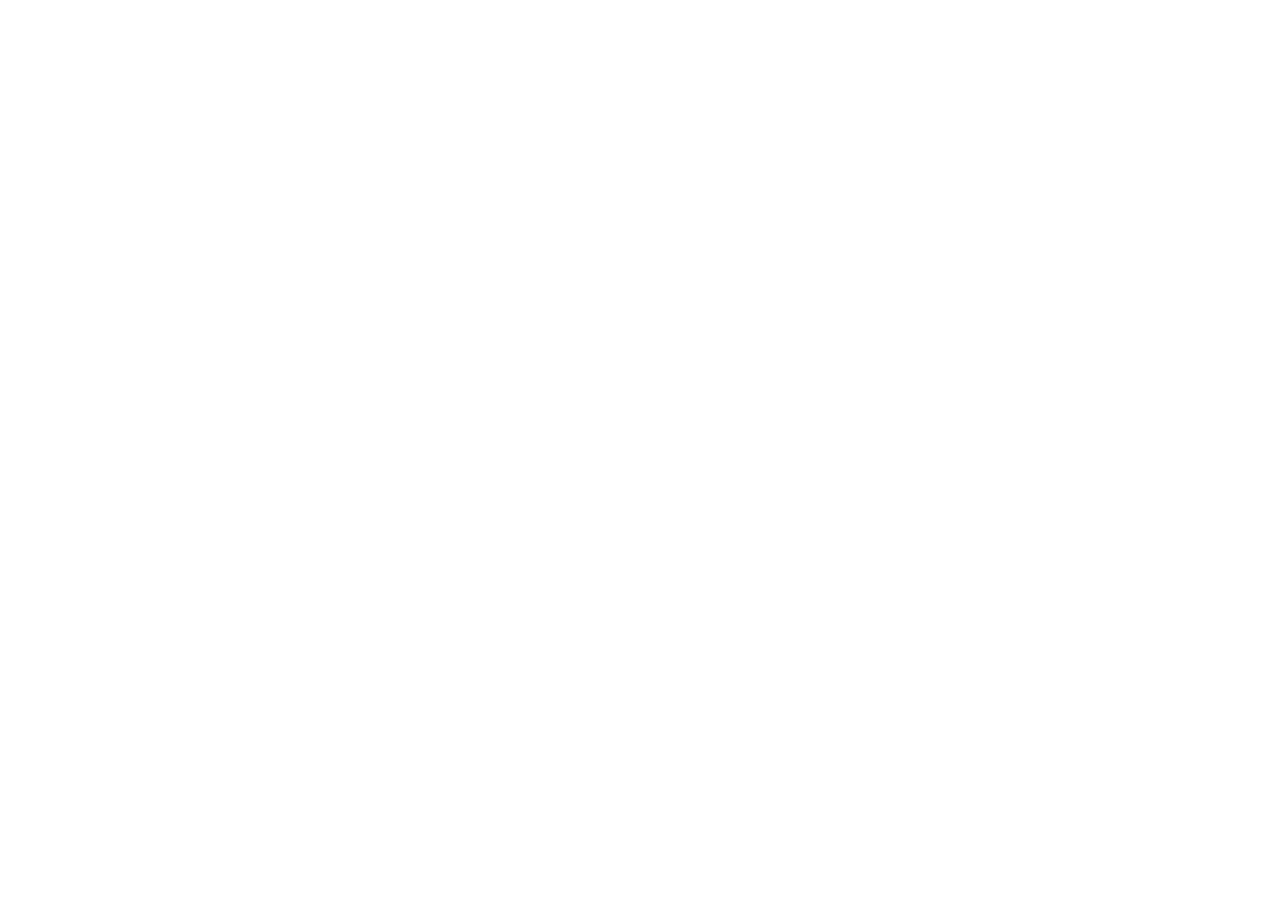
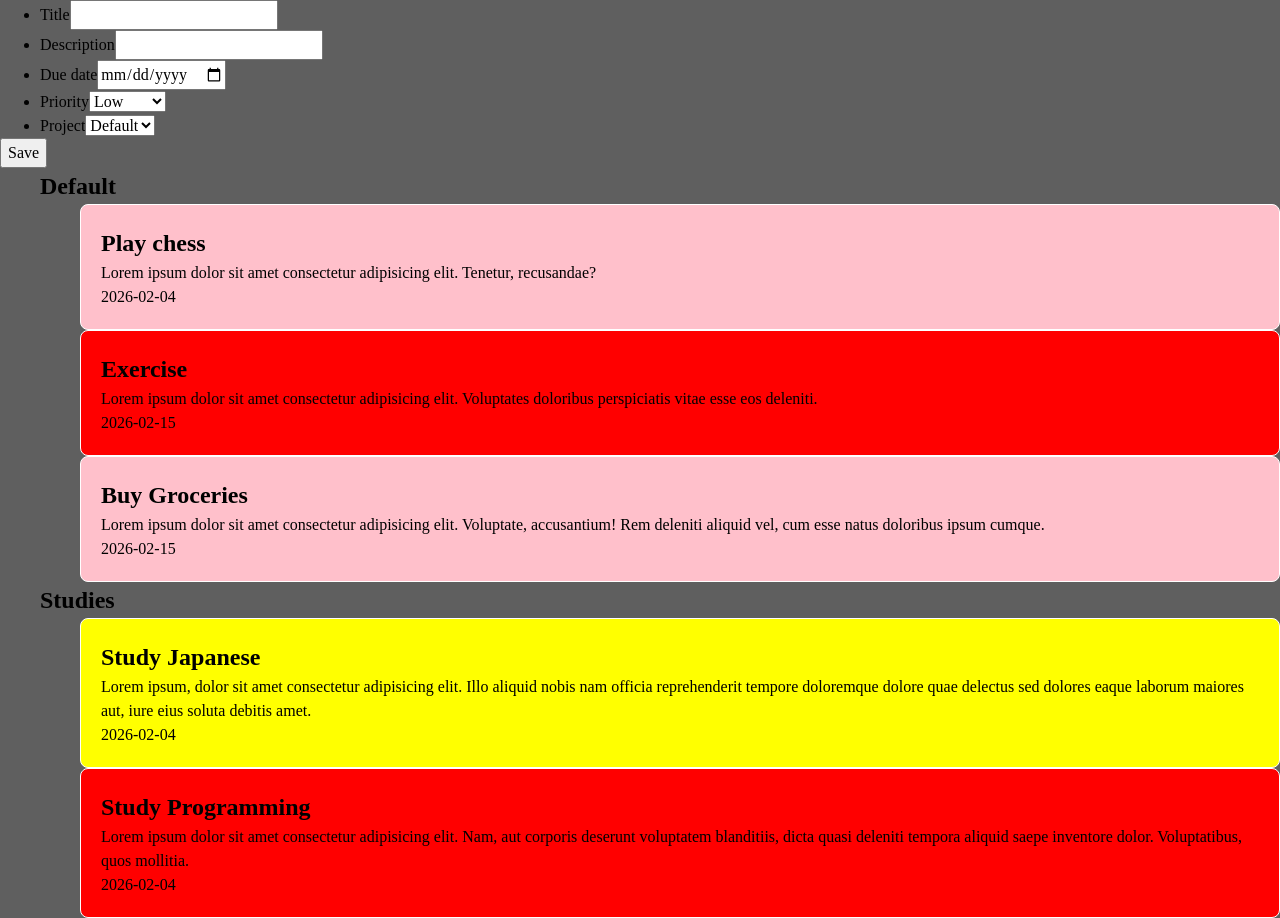
Before and after one commit to aflamiano-career/odin-todo-list, a website built with webpack: page src/template.html in a window 1280 px wide. Before the commit the page ends 800 px from the top, so only its background shows below. Built offline with nearby package versions, Linux system fonts and the light colour scheme.

Commit message:
Add controllers (data, storage, and display) and localStorage functionality.

```diff
--- /dev/null
+++ b/src/controllers/dataController.js
@@ -0,0 +1,26 @@
+export default class DataController {
+  static createTodo(inputObj) {}
+
+  static getFormValues(form) {
+    const formInputs = Array.from(form.querySelectorAll("input, select"));
+
+    console.log(formInputs);
+  }
+
+  static handleSubmit(e) {
+    if (e.target.getAttribute("type") === "submit") {
+      e.preventDefault();
+    }
+    const inputs = Array.from(
+      e.target.parentNode.querySelectorAll("input, select"),
+    );
+
+    const inputObj = inputs.reduce((acc, input) => {
+      acc[input.getAttribute("name")] = input.value;
+      return acc;
+    }, {});
+
+    console.log(inputs);
+    console.log(inputObj);
+  }
+}
--- /dev/null
+++ b/src/controllers/displayController.js
@@ -0,0 +1,160 @@
+import { Todo } from "../objects/Todo.js";
+import storage from "./storageController.js";
+
+import data from "./dataController.js";
+
+export default class DisplayController {
+  static renderFormInput(id, name, text, type) {
+    const listItem = document.createElement("li");
+    const input = document.createElement("input");
+    input.setAttribute("type", type);
+    input.setAttribute("id", id);
+    input.setAttribute("name", name);
+
+    const label = document.createElement("label");
+    label.setAttribute("for", id);
+    label.textContent = text;
+
+    listItem.appendChild(label);
+    listItem.appendChild(input);
+    return listItem;
+  }
+
+  static renderFormSelect(id, name, text, iterable) {
+    const listItem = document.createElement("li");
+    const select = document.createElement("select");
+    select.setAttribute("id", id);
+    select.setAttribute("name", name);
+    const label = document.createElement("label");
+    label.setAttribute("for", id);
+    label.textContent = text;
+    if (Array.isArray(iterable)) {
+      iterable.forEach((value) => {
+        const option = document.createElement("option");
+        option.setAttribute("value", value.id);
+        option.textContent = value.name;
+        select.appendChild(option);
+      });
+    } else {
+      for (const [key, value] of Object.entries(iterable)) {
+        const option = document.createElement("option");
+        option.setAttribute("value", key);
+        option.textContent = value;
+        select.appendChild(option);
+      }
+    }
+    listItem.appendChild(label);
+    listItem.appendChild(select);
+    return listItem;
+  }
+
+  static renderTodoForm() {
+    const todoForm = document.createElement("form");
+    todoForm.setAttribute("method", "post");
+    todoForm.classList.add("form-todo");
+
+    const todoFormList = document.createElement("ul");
+    todoForm.appendChild(todoFormList);
+
+    todoFormList.appendChild(
+      DisplayController.renderFormInput(
+        "todo-title",
+        "todoTitle",
+        "Title",
+        "text",
+      ),
+    );
+
+    todoFormList.appendChild(
+      DisplayController.renderFormInput(
+        "todo-desc",
+        "todoDesc",
+        "Description",
+        "text",
+      ),
+    );
+
+    todoFormList.appendChild(
+      DisplayController.renderFormInput(
+        "todo-date",
+        "todoDate",
+        "Due date",
+        "date",
+      ),
+    );
+
+    todoFormList.appendChild(
+      DisplayController.renderFormSelect(
+        "todo-prio",
+        "todoPrio",
+        "Priority",
+        Todo.priorities,
+      ),
+    );
+
+    todoFormList.appendChild(
+      DisplayController.renderFormSelect(
+        "todo-project",
+        "todoProject",
+        "Project",
+        storage.loadProjects(),
+      ),
+    );
+
+    const btnSave = document.createElement("button");
+    btnSave.setAttribute("type", "submit");
+    btnSave.textContent = "Save";
+    todoForm.appendChild(btnSave);
+
+    btnSave.addEventListener("click", data.handleSubmit);
+    return todoForm;
+  }
+
+  static renderTodo(todo) {
+    const card = document.createElement("div");
+    card.setAttribute("data-id", todo.id);
+    card.classList.add("card");
+    const title = document.createElement("h2");
+    title.textContent = todo.title;
+    const desc = document.createElement("p");
+    desc.textContent = todo.desc;
+    const date = document.createElement("p");
+    date.textContent = todo.dueDate;
+
+    const priority = `priority--${Todo.priorities[todo.priority].toLowerCase()}`;
+
+    card.classList.add(priority);
+    card.appendChild(title);
+    card.appendChild(desc);
+    card.appendChild(date);
+
+    return card;
+  }
+
+  static renderTodoList(projectId) {
+    const todos = storage.loadTodos(projectId);
+    const todoList = document.createElement("ul");
+    todos.forEach((todo) =>
+      todoList.appendChild(DisplayController.renderTodo(todo)),
+    );
+    return todoList;
+  }
+
+  static renderProject(project) {
+    const column = document.createElement("div");
+    const projectName = document.createElement("h2");
+    projectName.textContent = project.name;
+    column.appendChild(projectName);
+    column.appendChild(DisplayController.renderTodoList(project.id));
+    return column;
+  }
+
+  static renderProjectList() {
+    const projects = storage.loadProjects();
+    const projectList = document.createElement("ul");
+    projects.forEach((project) => {
+      projectList.appendChild(DisplayController.renderProject(project));
+    });
+    return projectList;
+  }
+}
--- /dev/null
+++ b/src/controllers/storageController.js
@@ -0,0 +1,58 @@
+import { Project } from "../objects/Project.js";
+import { Todo } from "../objects/Todo.js";
+
+export default class StorageController {
+  static saveProject(project) {
+    const projectIds = JSON.parse(localStorage.getItem("Projects")) ?? [];
+    if (!projectIds.includes(project.id)) {
+      localStorage.setItem(
+        "Projects",
+        JSON.stringify([...projectIds, project.id]),
+      );
+    }
+    localStorage.setItem(project.id, JSON.stringify(project));
+  }
+
+  static loadProject(id) {
+    if (!localStorage.getItem(id)) {
+      console.log(`Project with id: ${id} does not exist.`);
+      return;
+    }
+    const jsonObj = JSON.parse(localStorage.getItem(id));
+    const project = new Project(jsonObj.name);
+    project.id = jsonObj._id;
+    project.todos = jsonObj.todos;
+    return project;
+  }
+
+  static loadProjects() {
+    const projectIds = JSON.parse(localStorage.getItem("Projects")) ?? [];
+    const projects = projectIds.map((id) => StorageController.loadProject(id));
+    return projects;
+  }
+
+  static saveTodo(todo, projectId) {
+    const project = StorageController.loadProject(projectId);
+    project.addItem("todos", todo.id);
+    StorageController.saveProject(project);
+    localStorage.setItem(todo.id, JSON.stringify(todo));
+  }
+
+  static loadTodo(id) {
+    const jsonObj = JSON.parse(localStorage.getItem(id));
+    const todo = new Todo(
+      jsonObj.title,
+      jsonObj.desc,
+      jsonObj.dueDate,
+      jsonObj.priority,
+    );
+    todo.id = jsonObj._id;
+    return todo;
+  }
+
+  static loadTodos(projectId) {
+    const project = StorageController.loadProject(projectId);
+    const todos = project.todos.map((id) => StorageController.loadTodo(id));
+    return todos;
+  }
+}
--- /dev/null
+++ b/src/dummy/data.js
@@ -0,0 +1,61 @@
+import storage from "../controllers/storageController.js";
+
+import { Todo } from "../objects/Todo.js";
+import { Project } from "../objects/Project.js";
+import { defaultProject } from "../utils/init.js";
+
+function populateTodos() {
+  storage.saveTodo(
+    new Todo(
+      "Play chess",
+      "Lorem ipsum dolor sit amet consectetur adipisicing elit. Tenetur, recusandae?",
+      "2026-02-04",
+      "2",
+    ),
+    defaultProject.id,
+  );
+
+  storage.saveTodo(
+    new Todo(
+      "Exercise",
+      "Lorem ipsum dolor sit amet consectetur adipisicing elit. Voluptates doloribus perspiciatis vitae esse eos deleniti.",
+      "2026-02-15",
+      "3",
+    ),
+    defaultProject.id,
+  );
+  storage.saveTodo(
+    new Todo(
+      "Buy Groceries",
+      "Lorem ipsum dolor sit amet consectetur adipisicing elit. Voluptate, accusantium! Rem deleniti aliquid vel, cum esse natus doloribus ipsum cumque.",
+      "2026-02-15",
+      "2",
+    ),
+    defaultProject.id,
+  );
+}
+
+function populateProjects() {
+  const project = new Project("Studies");
+  storage.saveProject(project);
+  storage.saveTodo(
+    new Todo(
+      "Study Japanese",
+      "Lorem ipsum, dolor sit amet consectetur adipisicing elit. Illo aliquid nobis nam officia reprehenderit tempore doloremque dolore quae delectus sed dolores eaque laborum maiores aut, iure eius soluta debitis amet.",
+      "2026-02-04",
+      "1",
+    ),
+    project.id,
+  );
+  storage.saveTodo(
+    new Todo(
+      "Study Programming",
+      "Lorem ipsum dolor sit amet consectetur adipisicing elit. Nam, aut corporis deserunt voluptatem blanditiis, dicta quasi deleniti tempora aliquid saepe inventore dolor. Voluptatibus, quos mollitia.",
+      "2026-02-04",
+      "3",
+    ),
+    project.id,
+  );
+}
+
+export { populateTodos, populateProjects };
--- a/src/index.js
+++ b/src/index.js
@@ -1,11 +1,15 @@
-import App from "./objects/App.js";
-import Project from "./objects/Project.js";
-import { todos } from "./dummy/todos.js";
+import { defaultProject } from "./utils/init.js";
 
-import "./utils/lists.js";
+import "./reset.css";
+import "./styles.css";
 
-const app = new App();
-const defaultProject = new Project("Default");
-app.addItem("projects", defaultProject);
+import storage from "./controllers/storageController.js";
+import data from "./controllers/dataController.js";
+import display from "./controllers/displayController.js";
 
-console.log(app.getItems("projects"));
+const todoFormContainer = document.querySelector(".u-form-todo-container");
+todoFormContainer.appendChild(display.renderTodoForm());
+const projectListContainer = document.querySelector(
+  ".u-project-list-container",
+);
+projectListContainer.appendChild(display.renderProjectList());
--- a/src/objects/App.js
+++ /dev/null
@@ -1,5 +0,0 @@
-export default class App {
-  constructor() {
-    this.projects = [];
-  }
-}
--- a/src/objects/Project.js
+++ b/src/objects/Project.js
@@ -1,7 +1,27 @@
-export default class Project {
+import {
+  canAddItem,
+  canRemoveItem,
+  canGetItems,
+} from "../utils/composition.js";
+
+class Project {
   constructor(name) {
-    this.id = crypto.randomUUID();
+    this._id = crypto.randomUUID();
     this.name = name;
     this.todos = [];
   }
+
+  get id() {
+    return this._id;
+  }
+
+  set id(newId) {
+    this._id = newId;
+  }
 }
+
+export { Project };
+
+Object.assign(Project.prototype, canAddItem);
+Object.assign(Project.prototype, canRemoveItem);
+Object.assign(Project.prototype, canGetItems);
--- a/src/objects/Todo.js
+++ b/src/objects/Todo.js
@@ -1,9 +1,25 @@
-export default class Todo {
-  constructor(title, description, dueDate, priority) {
-    this.id = crypto.randomUUID();
+class Todo {
+  constructor(title, desc, dueDate, priority) {
+    this._id = crypto.randomUUID();
     this.title = title;
-    this.description = description;
+    this.desc = desc;
     this.dueDate = dueDate;
     this.priority = priority;
   }
+
+  get id() {
+    return this._id;
+  }
+
+  set id(newId) {
+    this._id = newId;
+  }
+
+  static priorities = {
+    1: "Low",
+    2: "Medium",
+    3: "High",
+  };
 }
+
+export { Todo };
--- /dev/null
+++ b/src/reset.css
@@ -0,0 +1,75 @@
+/* 1. Use a more-intuitive box-sizing model */
+*,
+*::before,
+*::after {
+  box-sizing: border-box;
+}
+
+/* 2. Remove default margin */
+*:not(dialog) {
+  margin: 0;
+}
+
+/* 3. Enable keyword animations */
+@media (prefers-reduced-motion: no-preference) {
+  html {
+    interpolate-size: allow-keywords;
+  }
+}
+
+body {
+  /* 4. Add accessible line-height */
+  line-height: 1.5;
+  /* 5. Improve text rendering */
+  -webkit-font-smoothing: antialiased;
+}
+
+/* 6. Improve media defaults */
+img,
+picture,
+video,
+canvas,
+svg {
+  display: block;
+  max-width: 100%;
+}
+
+/* 7. Inherit fonts for form controls */
+input,
+button,
+textarea,
+select {
+  font: inherit;
+}
+
+/* 8. Avoid text overflows */
+p,
+h1,
+h2,
+h3,
+h4,
+h5,
+h6 {
+  overflow-wrap: break-word;
+}
+
+/* 9. Improve line wrapping */
+p {
+  text-wrap: pretty;
+}
+h1,
+h2,
+h3,
+h4,
+h5,
+h6 {
+  text-wrap: balance;
+}
+
+/*
+  10. Create a root stacking context
+*/
+#root,
+#__next {
+  isolation: isolate;
+}
--- /dev/null
+++ b/src/styles.css
@@ -0,0 +1,21 @@
+body {
+  background-color: rgb(95, 95, 95);
+}
+
+.card {
+  border: 1px solid #fff;
+  border-radius: 8px;
+  padding: 20px;
+}
+
+.priority--low {
+  background-color: yellow;
+}
+
+.priority--medium {
+  background-color: pink;
+}
+
+.priority--high {
+  background-color: red;
+}
--- a/src/template.html
+++ b/src/template.html
@@ -5,5 +5,8 @@
     <meta name="viewport" content="width=device-width, initial-scale=1.0" />
     <title>Odin Todo-list</title>
   </head>
-  <body></body>
+  <body>
+    <div class="u-form-todo-container"></div>
+    <div class="u-project-list-container"></div>
+  </body>
 </html>
--- /dev/null
+++ b/src/utils/composition.js
@@ -0,0 +1,29 @@
+export const canAddItem = {
+  addItem(prop, item) {
+    if (!Array.isArray(this[prop])) {
+      throw new Error("The property you provided is not an array");
+    }
+    this[prop].push(item);
+  },
+};
+
+export const canRemoveItem = {
+  removeItem(prop, itemId) {
+    if (!Array.isArray(this[prop])) {
+      throw new Error("The property you provided is not an array");
+    }
+    let itemIndex = this[prop].findIndex((item) => item.id === itemId);
+    if (itemIndex > 0) {
+      this[prop].splice(itemIndex, 1);
+    }
+  },
+};
+
+export const canGetItems = {
+  getItems(prop) {
+    if (!Array.isArray(this[prop])) {
+      throw new Error("The property you provided is not an array");
+    }
+    return this[prop];
+  },
+};
--- /dev/null
+++ b/src/utils/init.js
@@ -0,0 +1,23 @@
+import { Project } from "../objects/Project.js";
+import storage from "../controllers/storageController.js";
+import { populateProjects, populateTodos } from "../dummy/data.js";
+
+const defaultProject = (() => {
+  if (!localStorage.getItem("Projects")) {
+    const project = new Project("Default");
+    storage.saveProject(project);
+    return project;
+  } else {
+    return storage.loadProject(JSON.parse(localStorage.getItem("Projects"))[0]);
+  }
+})();
+
+if (storage.loadTodos(defaultProject.id) < 1) {
+  populateTodos();
+  populateProjects();
+}
+
+console.log(storage.loadProjects());
+console.log(storage.loadTodos(defaultProject.id));
+
+export { defaultProject };
```
Also changed, not shown: src/dummy/form-todo.html (added, +29 -0 lines), src/dummy/todos.js (deleted, +0 -26 lines), src/utils/lists.js (deleted, +0 -39 lines).
